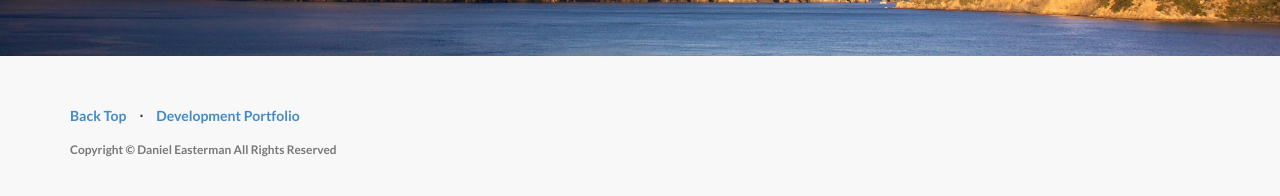
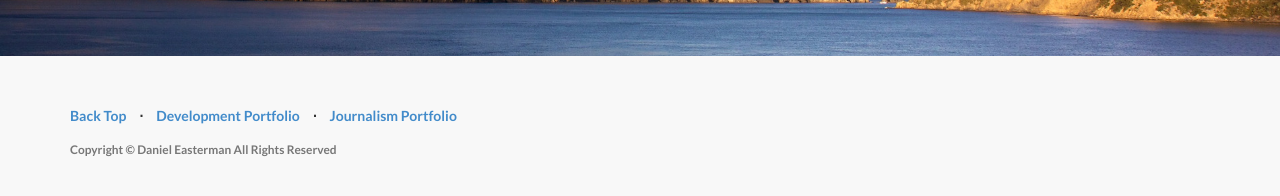
Before and after one commit to daneasterman/daneasterman.github.io, a Jekyll site: the page built from index.html, in a window 1280 px wide and 900 px high, scrolled down 1577 px. Shown: the part 692-888 px from the top of the window. Built offline with Jekyll 4.4.1, drawn with Linux system fonts in a browser that asks for light colours.

Commit message:
add journalism portfolio link to footer, matches style automatically

```diff
--- a/_includes/footer.html
+++ b/_includes/footer.html
@@ -11,6 +11,10 @@
                     <li>
                         <a class="page-scroll" href="#portfolio">Development Portfolio</a>
                     </li>
+                    <li class="footer-menu-divider">&sdot;</li>
+                    <li>
+                        <a class="page-scroll" href="http://danieleasterman.com.s3-website-eu-west-1.amazonaws.com/">Journalism Portfolio</a>
+                    </li>
                 </ul>
                 <p class="copyright text-muted small">Copyright &copy; {{ site.title }} All Rights Reserved</p>
             </div>
```
